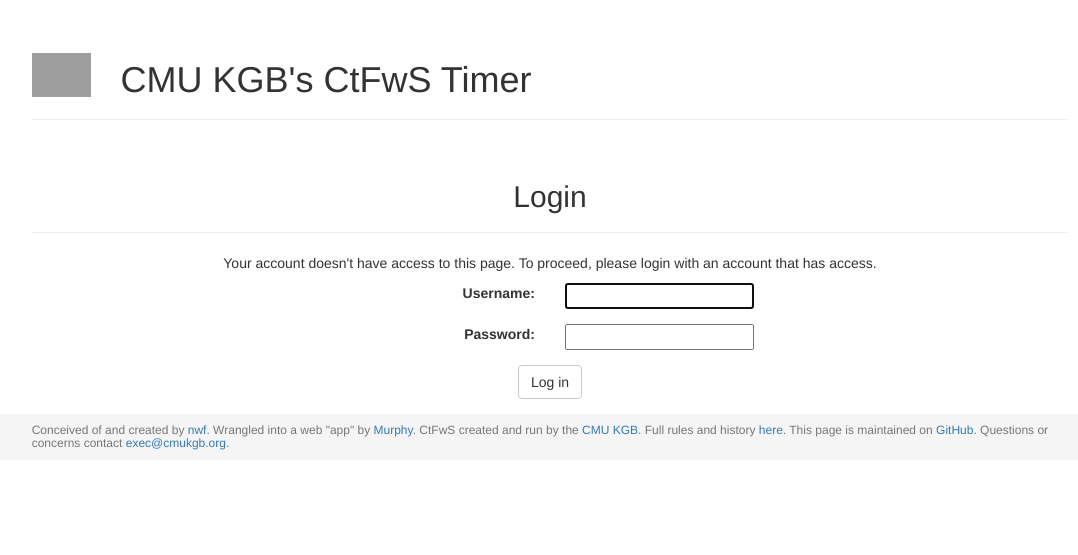
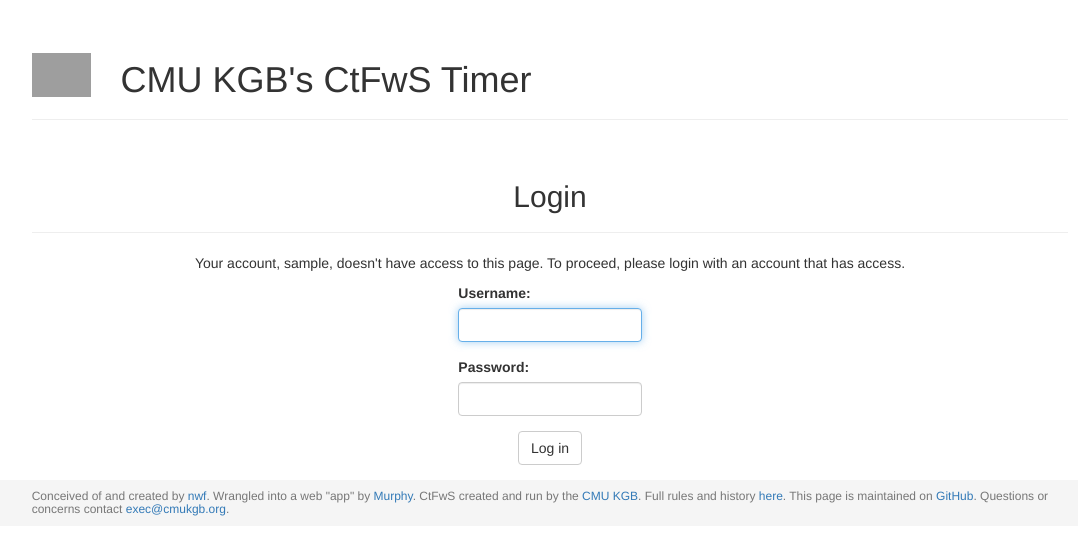
Before and after one commit to cmukgb/ctfws-timer-web, a Django app: page /login/?next=/judge/ in a window 1280 px wide. Shown: the part 35-590 px from the top of the page, without its empty margins (90-1168 px from the left). Run offline with Django 3.2, Linux system fonts and the light colour scheme; the visitor is signed in with stand-in values (Sample User, id 1); some libraries are stand-ins or nearby versions; grey boxes are pictures that could not be loaded.

Commit message:
Improve login page and set logout link in judges
Also set page titles

```diff
--- a/ctfws_timer/urls.py
+++ b/ctfws_timer/urls.py
@@ -23,6 +23,8 @@ urlpatterns = [
     url(r'^login/$',
         auth_views.LoginView.as_view(template_name='login.html'),
         name='login'),
-    url(r'^logout/$', auth_views.LogoutView.as_view()),
+    url(r'^logout/$',
+        auth_views.LogoutView.as_view(),
+        name='logout'),
     url(r'^', include('main.urls')),
 ]
--- a/templates/base.html
+++ b/templates/base.html
@@ -7,7 +7,7 @@
     <meta name="viewport" content="width=device-width, initial-scale=1">
     <!-- The above 3 meta tags *must* come first in the head; any other head content must come *after* these tags -->
 
-    <title>CtFwS Timer</title>
+    <title>{% block title %}CtFwS Timer{% endblock %}</title>
 
     <!-- Latest compiled and minified Bootstrap CSS -->
     <link rel="stylesheet" href="https://maxcdn.bootstrapcdn.com/bootstrap/3.3.7/css/bootstrap.min.css" integrity="sha384-BVYiiSIFeK1dGmJRAkycuHAHRg32OmUcww7on3RYdg4Va+PmSTsz/K68vbdEjh4u" crossorigin="anonymous">
@@ -109,9 +109,9 @@
             </h5>
             <div class="inline-block pull-right bg-dark-grey">
               <h5 class="side-margins">
-                <!--small-->
-                  <a href="{% url 'judge' %}">Judges</a>
-                <!--/small-->
+                <a href="{% block judge_link %}{% url 'judge' %}{% endblock %}">
+                  {% block judge_label %}Judges{% endblock %}
+                </a>
               </h5>
             </div>
           </div>
--- a/templates/login.html
+++ b/templates/login.html
@@ -1,4 +1,17 @@
 {% extends "base.html" %}
+
+{% block scripts %}
+    <script>
+      $(document).ready(function () {
+        $("input").addClass("form-control");
+        $("label").addClass("control-label");
+      });
+    </script>
+{% endblock %}
+
+{% block title %}
+    CtFwS Login
+{% endblock %}
 
 {% block page_title %}
     Login
@@ -20,8 +33,8 @@
         <div class="col-sm-offset-1 col-sm-10 col-xs-12">
           {% if user.is_authenticated %}
             <p class="text-center">
-              Your account doesn't have access to this page. To proceed,
-              please login with an account that has access.
+              Your account, {{ user }}, doesn't have access to this page. To
+              proceed, please login with an account that has access.
             </p>
           {% else %}
             <p class="text-center">
@@ -32,39 +45,26 @@
       </div>
 		{% endif %}
 
-    <form class="form-horizontal" method="post" action="{% url 'login' %}">
+    <div class="row">
+      <div class="col-lg-offset-5 col-lg-2 col-sm-offset-4 col-sm-4
+          col-xs-offset-2 col-xs-8">
+        <form method="post" action="{% url 'login' %}">
           {% csrf_token %}
           <div class="form-group">
-        <div class="col-sm-offset-1 col-sm-5 col-xs-6">
-          <div class="pull-right">
             {{ form.username.label_tag }}
-          </div>
-        </div>
-        <div class="col-sm-5 col-xs-6">
-          <div class="pull-left">
             {{ form.username }}
           </div>
-        </div>
+          <div class="form-group">
+            {{ form.password.label_tag }}
+            {{ form.password }}
           </div>
           <div class="form-group">
-        <div class="col-sm-offset-1 col-sm-5 col-xs-6">
-          <div class="pull-right">
-            {{ form.password.label_tag }}
-          </div>
-        </div>
-        <div class="col-sm-5 col-xs-6">
-          <div class="pull-left">
-            {{ form.password }}
-          </div>
-        </div>
-      </div>
-      <div class="form-group">
-        <div class="col-sm-offset-1 col-sm-10 col-xs-12">
             <button type="submit" class="center-block btn btn-default">
               Log in
             </button>
           </div>
-      </div>
           <input type="hidden" name="next" value="{{ next }}" />
         </form>
+      </div>
+    </div>
 {% endblock %}
```
Also changed, not shown: templates/judge.html (+12 -0 lines). Lines whose indentation alone changed are shown as unchanged.
